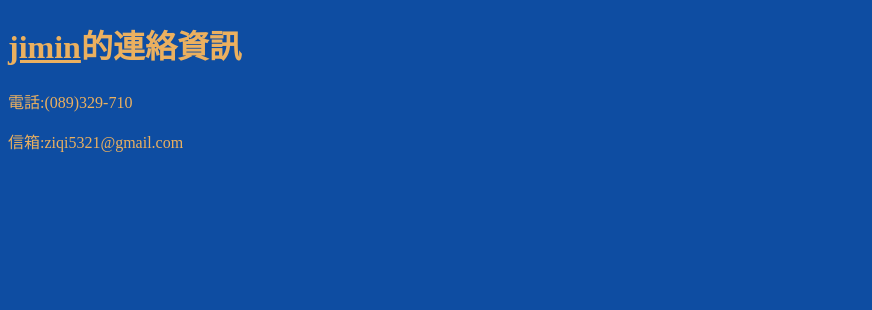
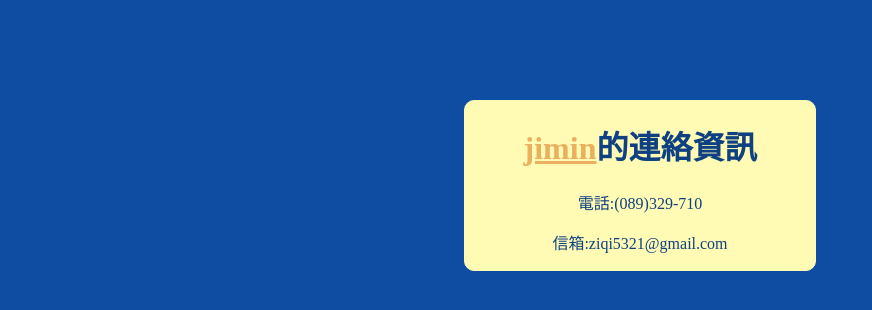
Before and after one commit to angel5321/cv, a plain HTML site: page contact.html in a window 1280 px wide. Shown: the whole page, without its empty margins (0-872 px from the left). Drawn offline with Linux system fonts and the light colour scheme.

Commit message:
修改聯絡資訊

```diff
--- a/contact.html
+++ b/contact.html
@@ -14,11 +14,29 @@
 		h1{
 			color: #ebb05f;
 		}
+		h1,p{
+		    text-rendering: none;
+		    color:  #0f4182 ;
+		}
+		.info{
+			margin-left:auto;
+			margin-right: auto;
+			border: solid 1px #fffbb4 ;
+			width: 350px;
+			height: 200;
+			text-align: center;
+			background-color:  #fffbb4 ;
+			border-radius: 10px;
+			margin-top:100px
+		}
 	</style>
 </head>
 <body>
-    <h1><a href="index.html">jimin</a>的連絡資訊</h1>
+	<div class="info">
+		<h1><a href="index.html">jimin</a>的連絡資訊</h1>
     <p>電話:(089)329-710</p>
     <p>信箱:ziqi5321@gmail.com</p>
+	</div>
+
 </body>
 </html>
```
